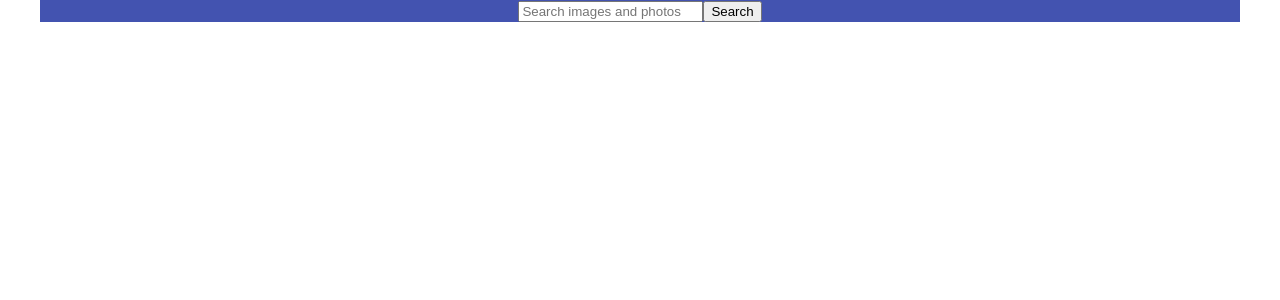
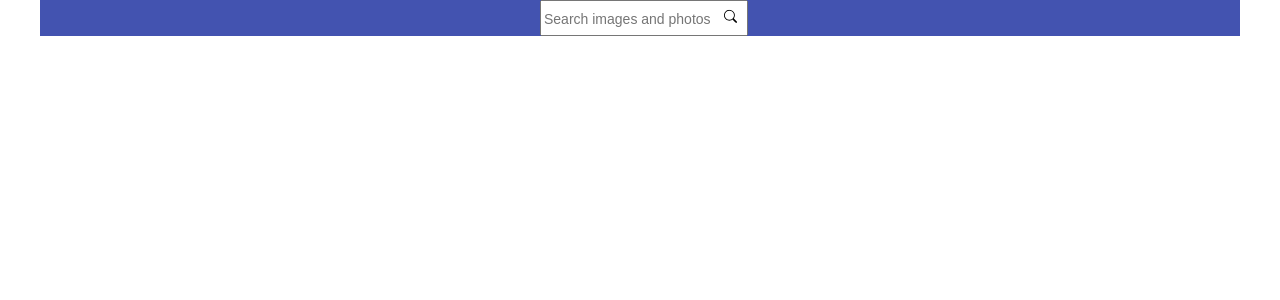
Before and after one commit to Burmikk/goit-react-hw-03-image-finder, a React (Create React App) app: page / in a window 1280 px wide. Shown: the top 300 px of the page. Built offline with nearby package versions, Linux system fonts and the light colour scheme.

Commit message:
add search svg

```diff
--- a/package.json
+++ b/package.json
@@ -11,6 +11,7 @@
     "prop-types": "^15.8.1",
     "react": "^18.1.0",
     "react-dom": "^18.1.0",
+    "react-icons": "^4.7.1",
     "react-loader-spinner": "^5.3.4",
     "react-scripts": "5.0.1",
     "sass": "^1.58.3",
--- a/src/components/ImageFinder/SearchBar/SearchBar.jsx
+++ b/src/components/ImageFinder/SearchBar/SearchBar.jsx
@@ -1,6 +1,8 @@
 import { Component } from 'react';
 import PropTypes from 'prop-types';
+import { BsSearch } from 'react-icons/bs';
 import scss from './searchBar.module.scss';
+
 class SearchBar extends Component {
   state = {
     imageName: '',
@@ -8,7 +10,7 @@ class SearchBar extends Component {
 
   handleInputChange = e => {
     const { value } = e.target;
-    this.setState({ imageName: value.toLowerCase().trim() });
+    this.setState({ imageName: value.toLowerCase() });
   };
 
   handleSubmit = e => {
@@ -27,7 +29,7 @@ class SearchBar extends Component {
       <header className={scss.header}>
         <form className={scss.form} onSubmit={this.handleSubmit}>
           <input
-            className="input"
+            className={scss.input}
             type="text"
             // autocomplete="off"
             // autofocus
@@ -35,8 +37,8 @@ class SearchBar extends Component {
             value={this.state.imageName}
             onChange={this.handleInputChange}
           />
-          <button type="submit" className="button">
-            <span className="button-label">Search</span>
+          <button className={scss.btn} type="submit">
+            <BsSearch />
           </button>
         </form>
       </header>
--- a/src/components/ImageFinder/SearchBar/searchBar.module.scss
+++ b/src/components/ImageFinder/SearchBar/searchBar.module.scss
@@ -4,6 +4,30 @@
   background-color: #4353b0;
 }
 .form {
-  width: 300px;
+  position: relative;
+
+  width: 200px;
+  height: 36px;
+
   margin: 0 auto;
 }
+
+.input {
+  width: 200px;
+  height: 30px;
+  font-size: 18px;
+  &::placeholder {
+    font-size: 14px;
+  }
+}
+
+.btn {
+  background-color: transparent;
+  border-style: none;
+  position: absolute;
+  top: 50%;
+  left: 87%;
+  transform: translate(0, -50%);
+  padding: 10px;
+  cursor: pointer;
+}
```
Also changed, not shown: 1 other file (tests, documents, lock files or other folders).
